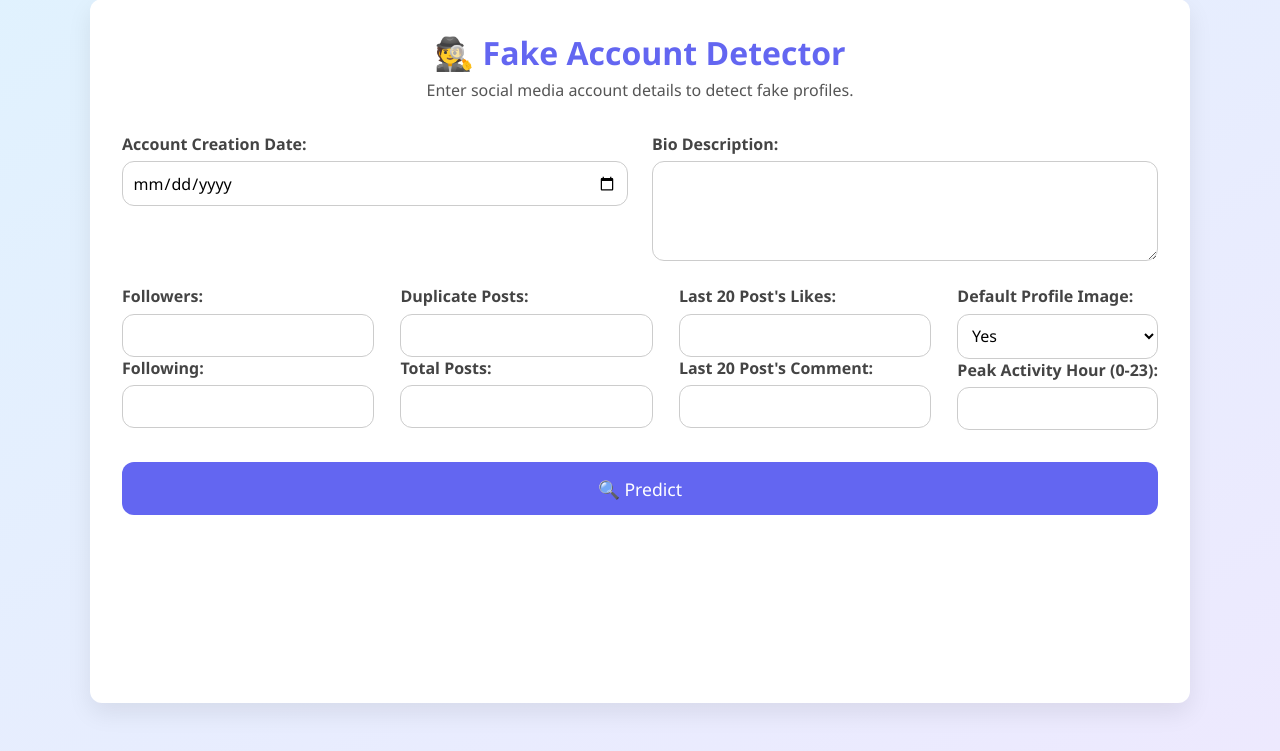
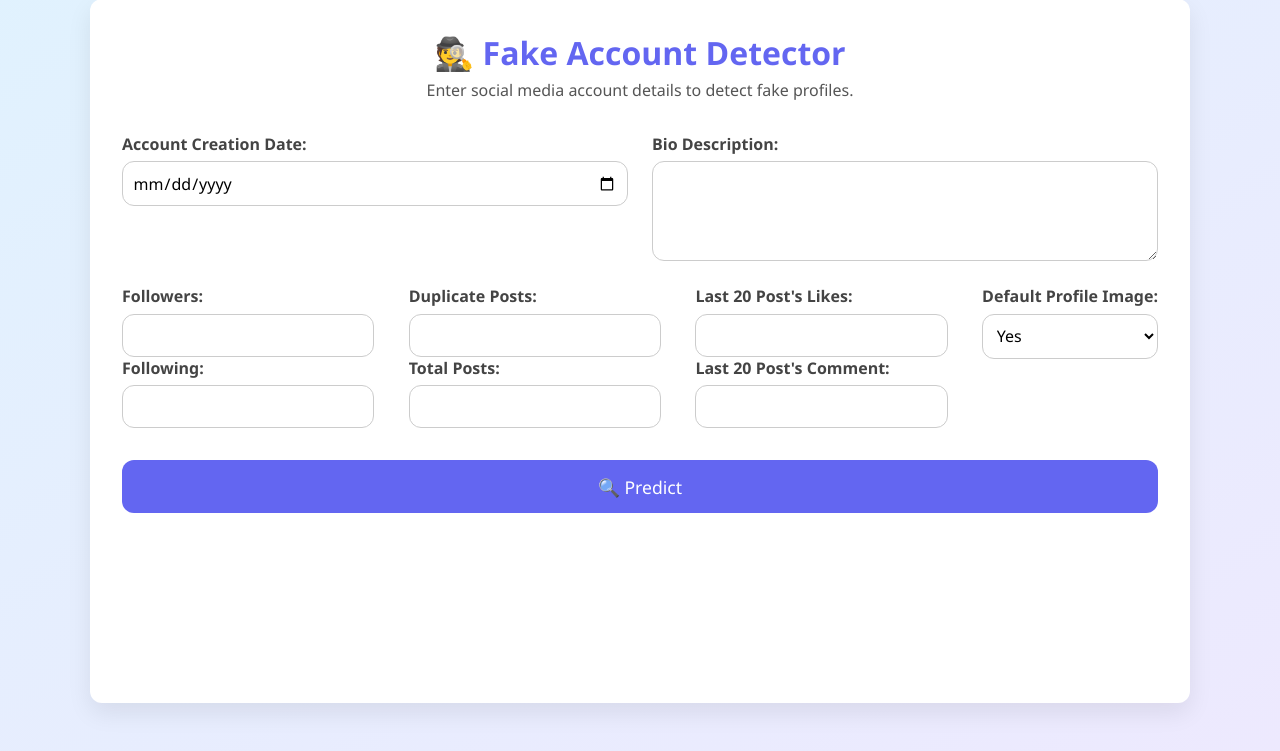
Before and after one commit to AyushYadav76/Fake_Social_Media_Account_Detection, a Flask app: page / in a window 1280 px wide. Shown: the part 49-800 px from the top of the page. Run offline with Flask 3, Linux system fonts and the light colour scheme; parts of the project's set-up code (start-up, migrations or seed data) failed here and were passed over.

Commit message:
changing  parameter's

```diff
--- a/app.py
+++ b/app.py
@@ -11,7 +11,7 @@ def preprocess_user_input(user_input):
     # Define the features expected by the model
     features = [
         'account_age', 'bio_length', 'profile_picture_present', 'default_profile_image',
-         'peak_activity_hour', 'account_creation_year',
+          'account_creation_year',
         'friends_to_followers_ratio', 'spam_score','engagement_rate'
     ]
 
@@ -22,7 +22,7 @@ def preprocess_user_input(user_input):
     df['account_age'] = (pd.Timestamp.now() - pd.to_datetime(df['created_at'])).dt.days
     df['bio_length'] = df['description'].apply(lambda x: len(str(x)))
     df['profile_picture_present'] = df['default_profile_image'].apply(lambda x: 0 if x == 1 else 1)
-    df['peak_activity_hour'] = df['hour_of_day']  # Assuming this is provided in user input
+    # df['peak_activity_hour'] = df['hour_of_day']  # Assuming this is provided in user input
     df['account_creation_year'] = pd.to_datetime(df['created_at']).dt.year
     df['friends_to_followers_ratio'] = df['friends_count'] / (df['followers_count'] + 1)
     df['spam_score'] = df['duplicate_posts'] / (df['total_posts'] + 1)
@@ -34,7 +34,7 @@ def preprocess_user_input(user_input):
 
     # Scale the features using StandardScaler
     # Load the trained scaler
-    scaler = joblib.load('main_scaler2.pkl')  # Load the pre-fitted scaler
+    scaler = joblib.load('main_scaler3.pkl')  # Load the pre-fitted scaler
     X_scaled = scaler.transform(X)  # Use transform, not fit_transform
 
 
@@ -43,7 +43,7 @@ def preprocess_user_input(user_input):
 import joblib
 
 # Load the trained model
-model = joblib.load('main_model2.pkl')
+model = joblib.load('main_model3.pkl')
 
 def predict_fake_account(user_input):
     """
@@ -87,7 +87,7 @@ def predict():
             'duplicate_posts': int(request.form['duplicate_posts']),
             'total_posts': int(request.form['total_posts']),
             'default_profile_image': int(request.form['default_profile_image']),
-            'hour_of_day': int(request.form['hour_of_day']),
+            # 'hour_of_day': int(request.form['hour_of_day']),
             'likes': int(request.form['likes']),
             'retweets': int(request.form['retweets'])
         }
--- a/templates/index.html
+++ b/templates/index.html
@@ -70,11 +70,11 @@
             </select>
           </div>
 
-          <div class="input-group">
+          <!-- <div class="input-group">
             <label for="hour_of_day">Peak Activity Hour (0-23):</label>
             <input type="number" id="hour_of_day" name="hour_of_day" min="0" max="23" required>
           </div>
-        </div>
+        </div> -->
       </section>
 
       <button type="submit" id="predict-button">🔍 Predict</button>
```
